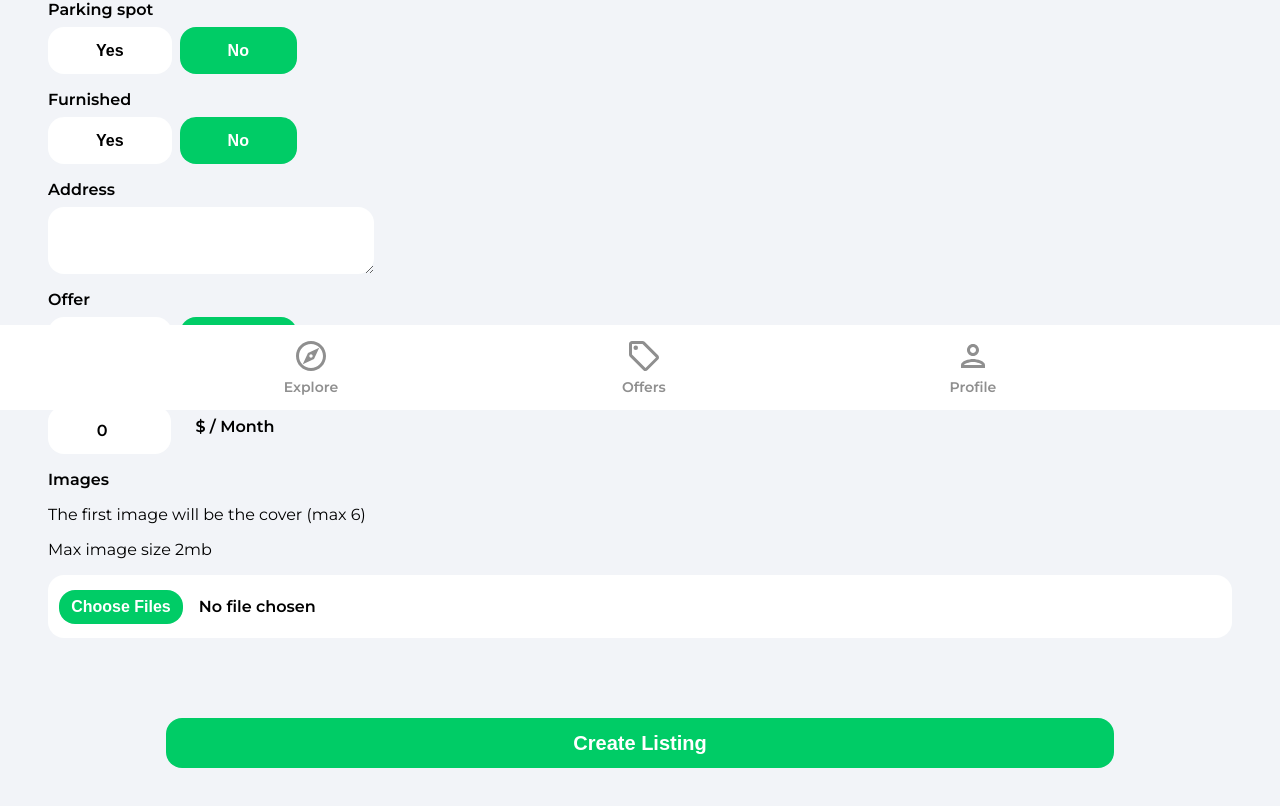
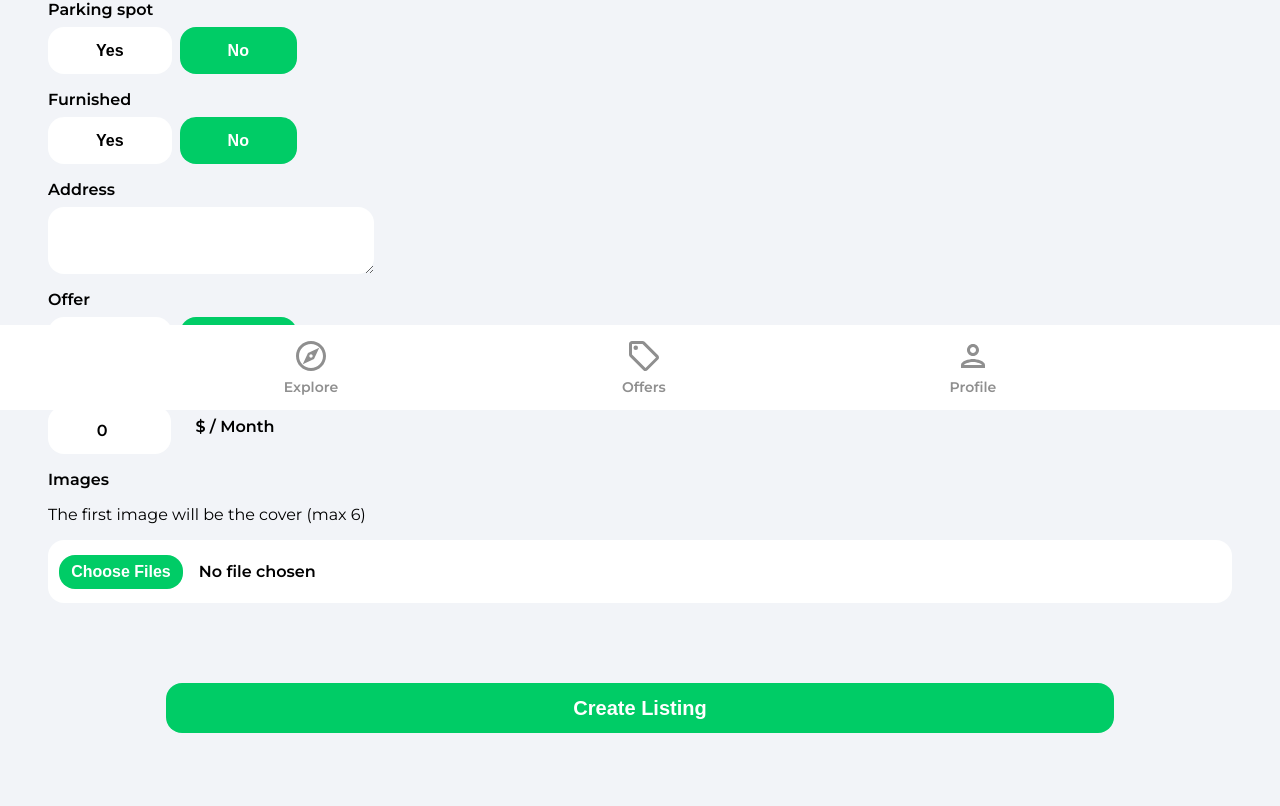
Before and after one commit to nameelza/house-marketplace, a React (Create React App) app: page /create-listing in a window 1280 px wide. Shown: the part 390-1196 px from the top of the page. Built offline with nearby package versions, Linux system fonts and the light colour scheme; no server answers; sample sign-in values are in the browser's storage.

Commit message:
Update CreateListing.jsx

```diff
--- a/src/components/CreateListing.jsx
+++ b/src/components/CreateListing.jsx
@@ -381,7 +381,6 @@ function CreateListing() {
 
           <label className="formLabel">Images</label>
           <p>The first image will be the cover (max 6)</p>
-          <p>Max image size 2mb</p>
           <input
             className="formInputFile"
             type="file"
```
